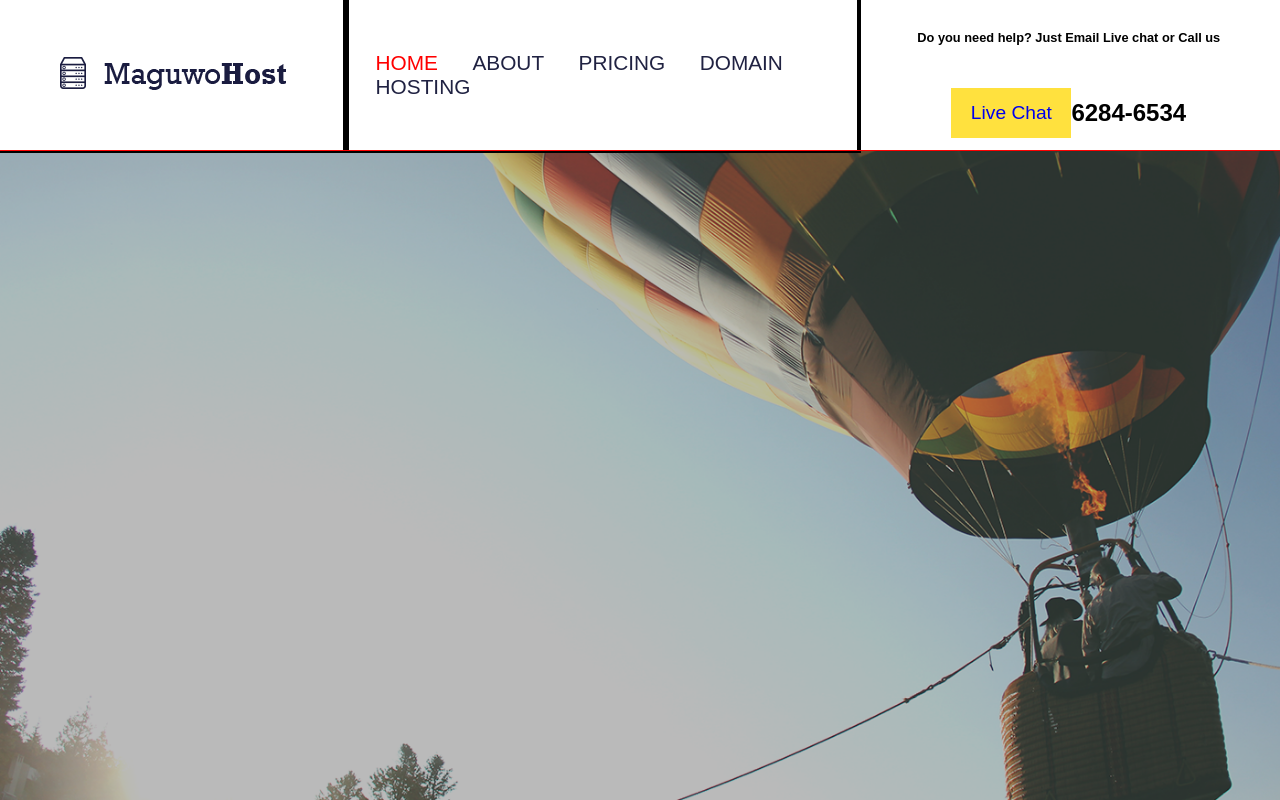
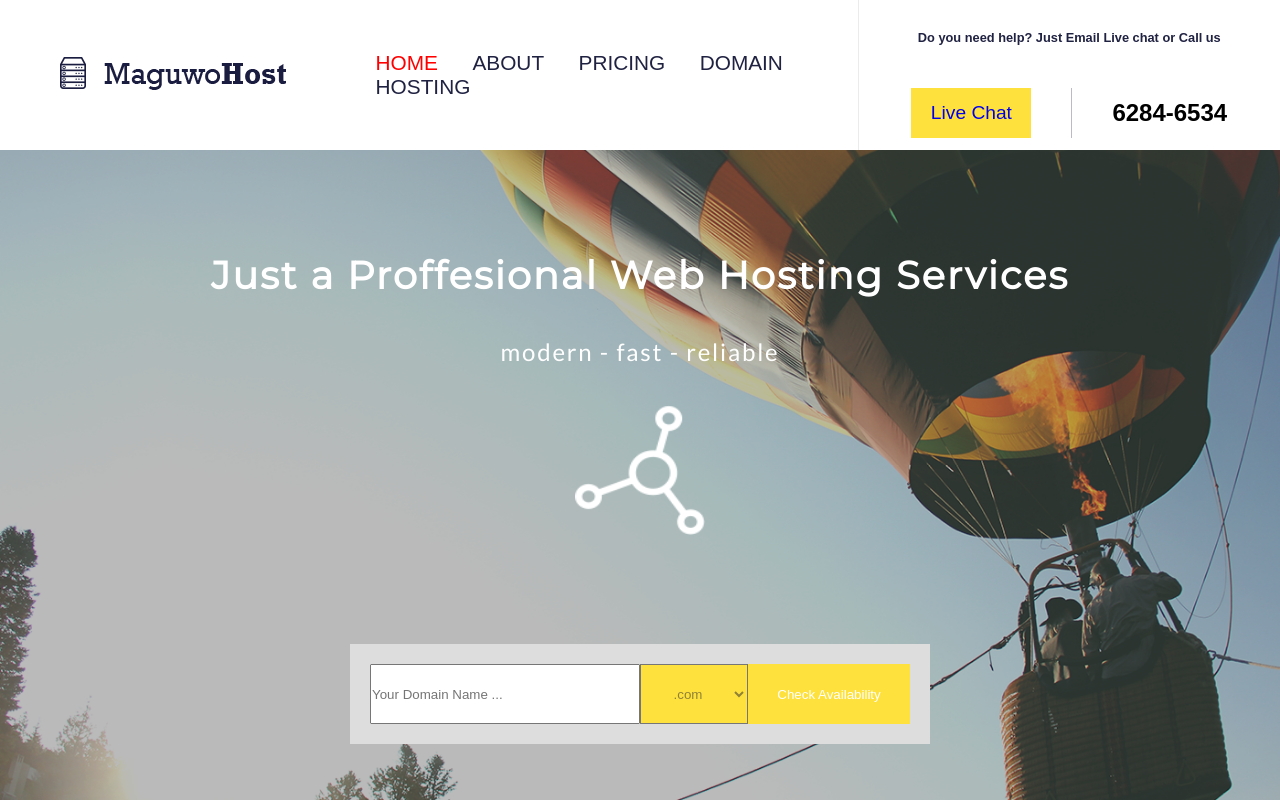
Before and after one commit to nowas89/Weekly-WebDev-Challenge-34, a website: page main/index.html in a window 1280 px wide. Drawn offline with nearby package versions, Linux system fonts and the light colour scheme.

Commit message:
header compleate

```diff
--- a/main/index.html
+++ b/main/index.html
@@ -23,17 +23,38 @@
 						<li><a href="#">hosting</a></li>
 					</ul>
 				</div>
-				<div class="contact">
-				<span class="contact-half">
+				<div class="contact"> <span class="contact-half">
 				<h1>Do you need help? Just Email Live chat or Call us</h1>
 				</span>
 				    <span class="contact-half">
 						<button><a href="#">Live Chat</a></button>
 						<h2>6284-6534</h2>
+					</span>
 				</div>
+			</nav>
+			<div class="header-content">
+				<div class="header-text">
+					<h1>Just a Proffesional Web Hosting Services</h1>
+					<p>modern - fast - reliable</p>
+					<img src="img/react.png" alt="image of reaction with atom">
+				</div>
+				<div class="domain-choose">
 
-				</span>
-			</nav>
+
+						<form>
+
+							<input type="text" name="domain" placeholder="Your Domain Name ..." required="">
+						<select type="text" name="domain" required="" placeholder=".com">
+							<option value="domain-com">.com</option>
+							<option value="domain-co-uk">.co.uk</option>
+							<option value="domain-pl">.pl</option>
+						</select>
+						<button type="submit" class=".button-avilability">Check Availability</button>
+
+					</form>
+
+				</div>
+			</div>
 		</section>
 		<!--	end of container	-->
 	</div>
--- a/sass/style.scss
+++ b/sass/style.scss
@@ -1,3 +1,13 @@
+@import url('https://fonts.googleapis.com/css?family=Lato|Montserrat|Noto+Sans|Roboto+Slab');
+//variables
+$font-lato: 'Lato',
+sans-serif;
+$font-monserrat: 'Montserrat',
+sans-serif;
+$font-roboto: 'Roboto Slab',
+serif;
+$font-noto: 'Noto Sans',
+sans-serif;
 * {
 	margin: 0;
 	padding: 0;
@@ -28,7 +38,6 @@ body {
 
 .navigation {
 	background: #ffffff;
-	outline: 1px red solid;
 	display: flex;
 	flex-direction: row;
 	height: 150px;
@@ -36,7 +45,6 @@ body {
 }
 
 .logo-container {
-	outline: 3px black solid;
 	display: flex;
 	justify-content: center;
 	align-items: center;
@@ -45,7 +53,6 @@ body {
 }
 
 .nav {
-	outline: 3px black solid;
 	height: 100%;
 	width: 40%;
 	display: flex;
@@ -58,31 +65,29 @@ body {
 		text-decoration: none;
 		list-style: none;
 		text-transform: uppercase;
-
-		&:first-child{
-			a{
-				color:red;
+		&:first-child {
+			a {
+				color: red;
 			}
 		}
-
 		a {
 			text-decoration: none;
 			color: #202242;
-
 		}
 	}
 }
 
 .contact {
-	outline: 1px black solid;
 	display: flex;
 	height: 100%;
 	width: 33%;
 	flex-direction: column;
 	justify-content: center;
 	align-items: center;
+	border-left: 1px solid #ebebeb;
 	h1 {
 		font-size: 0.8rem;
+		color: #202242;
 	}
 	.contact-half {
 		width: 100%;
@@ -102,5 +107,83 @@ body {
 				font-size: 1.2rem;
 			}
 		}
+		h2 {
+			margin-left: 40px;
+			border-left: 1px solid #babbc4;
+			padding-left: 40px;
+			line-height: 50px;
+		}
 	}
 }
+
+.header-content {
+	height: 80%;
+	width: 100%;
+	display: flex;
+	flex-direction: column;
+	justify-content: center;
+	align-items: center;
+	//text area
+	.header-text {
+		height: 70%;
+		width: 100%;
+		display: flex;
+		justify-content: center;
+		align-items: center;
+		flex-direction: column;
+		h1 {
+			color: white;
+			font-family: $font-monserrat;
+			font-size: 2.4rem;
+			letter-spacing: 2px;
+			margin-top: 3%;
+		}
+		p {
+			color: white;
+			font-family: $font-lato;
+			letter-spacing: 1.8px;
+			font-size: 1.5rem;
+			margin-top: 3%;
+		}
+		img {
+			margin-top: 3%;
+			height: 130px;
+			width: 130px;
+		}
+	}
+	.domain-choose {
+		height: 30%;
+		width: 100%;
+		display: flex;
+		justify-content: center;
+		align-items: center;
+
+
+		//form
+		form {
+			height: 60px;
+			width: 540px;
+			display: flex;
+			flex-direction: row;
+			outline: 20px solid #dddddd;
+			input{
+				width: 50%;
+			}
+			select{
+				width: 20%;
+				background: #ffe13e;
+				color: #8f8135;
+				text-align-last:center;
+
+			}
+			button{
+				width:30%;
+				background: #ffe13e;
+				color: white;
+				outline: 0;
+				border: 0;
+				text-align: center;
+			}
+		}
+	}
+}
```
Also changed, not shown: main/css/style.css, main/img/react.png (added). Lines whose indentation alone changed are shown as unchanged.
